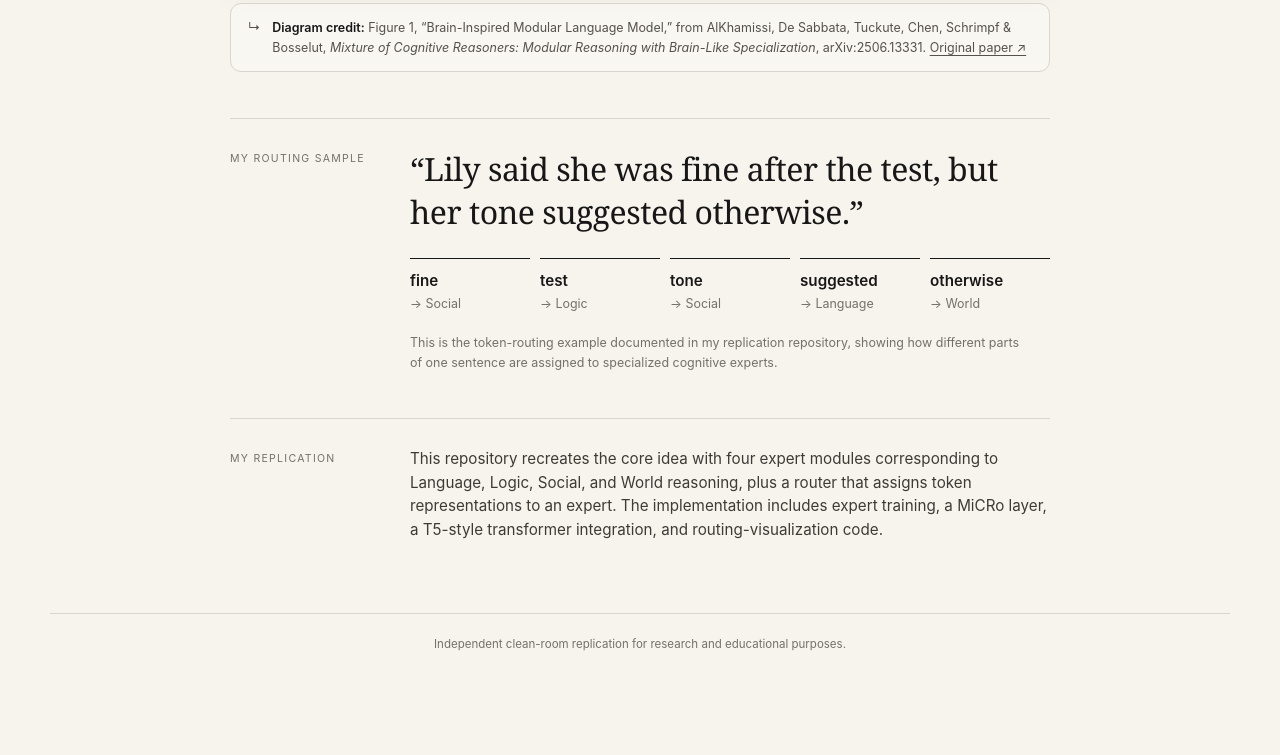
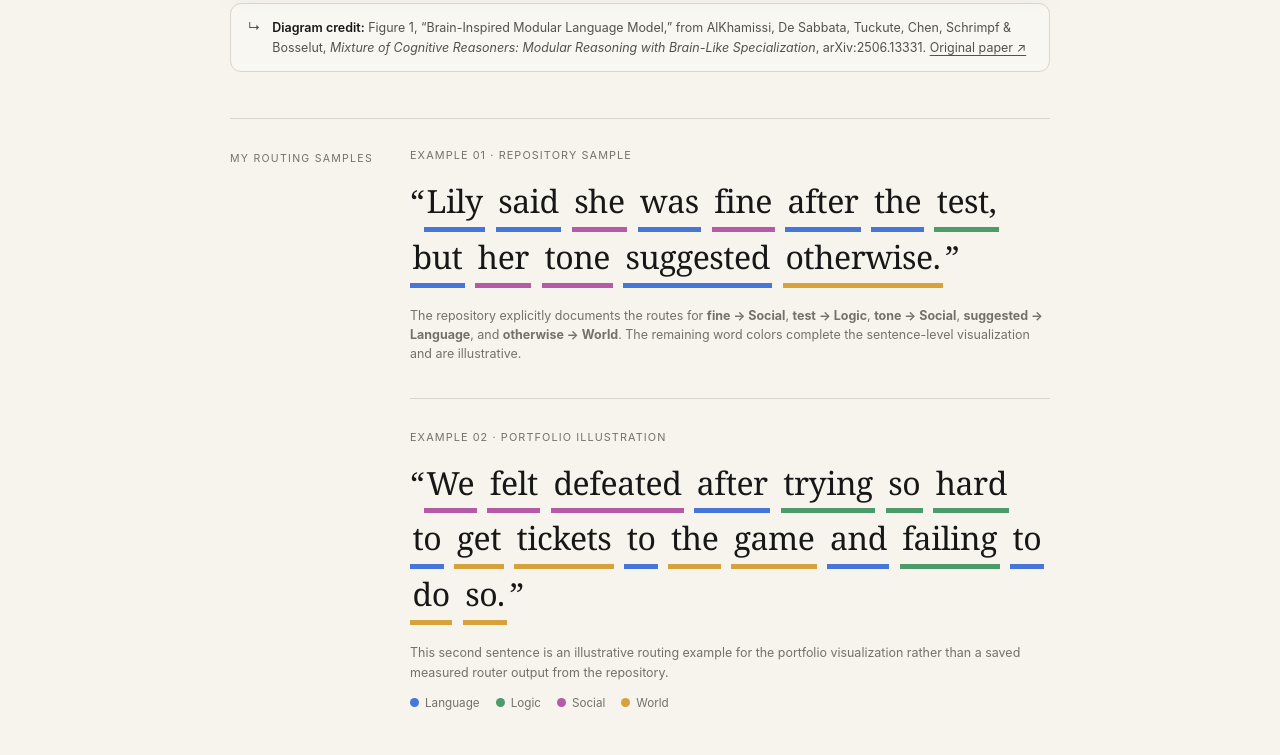
Before and after one commit to ruth1445/microrep, a plain HTML site: page index.html in a window 1280 px wide. Shown: the part 1005-1760 px from the top of the page. Before the commit the page ends 1697 px from the top, so only its background shows below. Drawn offline with Linux system fonts and the light colour scheme.

Commit message:
Add color-coded routing examples to Pages

```diff
--- a/index.html
+++ b/index.html
@@ -5,7 +5,7 @@
 <meta name="viewport" content="width=device-width, initial-scale=1.0">
 <title>MiCRo · Mixture of Cognitive Reasoners</title>
 <style>
-  :root{--paper:#f7f4ed;--ink:#171717;--muted:#74716a;--line:#d9d5cd;--card:#fbfaf6}
+  :root{--paper:#f7f4ed;--ink:#171717;--muted:#74716a;--line:#d9d5cd;--card:#fbfaf6;--language:#4776d9;--logic:#4d9a6a;--social:#b45aa7;--world:#d5a23c}
   *{box-sizing:border-box}
   body{margin:0;background:var(--paper);color:var(--ink);font-family:Inter,-apple-system,BlinkMacSystemFont,"Segoe UI",sans-serif;line-height:1.55}
   a{color:inherit;text-decoration:none}
@@ -28,14 +28,22 @@
   .label{text-transform:uppercase;letter-spacing:.12em;font-size:.66rem;color:var(--muted);padding-top:4px}
   .about p{margin:0;color:#3d3b36;font-size:.95rem}
   .sample-copy{min-width:0}
-  .prompt{font-family:Georgia,"Times New Roman",serif;font-size:clamp(1.35rem,2.7vw,2rem);line-height:1.35;margin:0 0 24px;letter-spacing:-.015em}
-  .routes{display:grid;grid-template-columns:repeat(5,minmax(0,1fr));gap:10px}
-  .route{border-top:1px solid var(--ink);padding-top:10px}
-  .token{font-weight:600;font-size:.95rem;margin-bottom:2px}
-  .expert{color:var(--muted);font-size:.78rem}
-  .sample-note{margin:20px 0 0;color:var(--muted);font-size:.78rem;max-width:620px}
+  .example+.example{margin-top:34px;padding-top:30px;border-top:1px solid var(--line)}
+  .example-kicker{font-size:.68rem;letter-spacing:.1em;text-transform:uppercase;color:var(--muted);margin:0 0 12px}
+  .prompt{font-family:Georgia,"Times New Roman",serif;font-size:clamp(1.35rem,2.7vw,2rem);line-height:1.55;margin:0 0 18px;letter-spacing:-.015em}
+  .word{display:inline-block;padding:0 .08em .04em;border-bottom:5px solid transparent;margin-right:.08em;transition:transform .15s ease}
+  .word:hover{transform:translateY(-2px)}
+  .language{border-color:var(--language)}
+  .logic{border-color:var(--logic)}
+  .social{border-color:var(--social)}
+  .world{border-color:var(--world)}
+  .legend{display:flex;gap:16px;flex-wrap:wrap;margin-top:12px;font-size:.73rem;color:var(--muted)}
+  .legend-item{display:flex;align-items:center;gap:6px}
+  .dot{width:9px;height:9px;border-radius:50%}
+  .dot.language{background:var(--language)}.dot.logic{background:var(--logic)}.dot.social{background:var(--social)}.dot.world{background:var(--world)}
+  .sample-note{margin:16px 0 0;color:var(--muted);font-size:.78rem;max-width:660px}
   footer{border-top:1px solid var(--line);padding:22px 0 38px;color:var(--muted);font-size:.72rem;text-align:center}
-  @media(max-width:700px){.wrap{width:min(100% - 28px,1180px)}nav{height:auto;padding:20px 0;align-items:flex-start}.navlinks{gap:14px;flex-wrap:wrap;justify-content:flex-end}main{padding-top:42px}.figure-frame{padding:8px}.about,.sample{grid-template-columns:1fr;gap:8px}.routes{grid-template-columns:1fr 1fr}.sample{margin-top:38px}}
+  @media(max-width:700px){.wrap{width:min(100% - 28px,1180px)}nav{height:auto;padding:20px 0;align-items:flex-start}.navlinks{gap:14px;flex-wrap:wrap;justify-content:flex-end}main{padding-top:42px}.figure-frame{padding:8px}.about,.sample{grid-template-columns:1fr;gap:8px}.sample{margin-top:38px}}
 </style>
 </head>
 <body>
@@ -43,7 +51,7 @@
   <nav>
     <div class="brand">MiCRo</div>
     <div class="navlinks">
-      <a href="#sample">Sample</a>
+      <a href="#sample">Samples</a>
       <a href="#about">About</a>
       <a href="https://arxiv.org/abs/2506.13331" target="_blank" rel="noopener">Paper ↗</a>
       <a class="repo" href="https://github.com/ruth1445/microrep" target="_blank" rel="noopener">GitHub ↗</a>
@@ -68,17 +76,30 @@
     </div>
 
     <section class="sample" id="sample">
-      <div class="label">My routing sample</div>
+      <div class="label">My routing samples</div>
       <div class="sample-copy">
-        <p class="prompt">“Lily said she was fine after the test, but her tone suggested otherwise.”</p>
-        <div class="routes" aria-label="Sample token-to-expert assignments from the replication README">
-          <div class="route"><div class="token">fine</div><div class="expert">→ Social</div></div>
-          <div class="route"><div class="token">test</div><div class="expert">→ Logic</div></div>
-          <div class="route"><div class="token">tone</div><div class="expert">→ Social</div></div>
-          <div class="route"><div class="token">suggested</div><div class="expert">→ Language</div></div>
-          <div class="route"><div class="token">otherwise</div><div class="expert">→ World</div></div>
+        <div class="example">
+          <p class="example-kicker">Example 01 · repository sample</p>
+          <p class="prompt">
+            “<span class="word language">Lily</span> <span class="word language">said</span> <span class="word social">she</span> <span class="word language">was</span> <span class="word social">fine</span> <span class="word language">after</span> <span class="word language">the</span> <span class="word logic">test,</span> <span class="word language">but</span> <span class="word social">her</span> <span class="word social">tone</span> <span class="word language">suggested</span> <span class="word world">otherwise.</span>”
+          </p>
+          <p class="sample-note">The repository explicitly documents the routes for <strong>fine → Social</strong>, <strong>test → Logic</strong>, <strong>tone → Social</strong>, <strong>suggested → Language</strong>, and <strong>otherwise → World</strong>. The remaining word colors complete the sentence-level visualization and are illustrative.</p>
         </div>
-        <p class="sample-note">This is the token-routing example documented in my replication repository, showing how different parts of one sentence are assigned to specialized cognitive experts.</p>
+
+        <div class="example">
+          <p class="example-kicker">Example 02 · portfolio illustration</p>
+          <p class="prompt">
+            “<span class="word social">We</span> <span class="word social">felt</span> <span class="word social">defeated</span> <span class="word language">after</span> <span class="word logic">trying</span> <span class="word logic">so</span> <span class="word logic">hard</span> <span class="word language">to</span> <span class="word world">get</span> <span class="word world">tickets</span> <span class="word language">to</span> <span class="word world">the</span> <span class="word world">game</span> <span class="word language">and</span> <span class="word logic">failing</span> <span class="word language">to</span> <span class="word world">do</span> <span class="word world">so.</span>”
+          </p>
+          <p class="sample-note">This second sentence is an illustrative routing example for the portfolio visualization rather than a saved measured router output from the repository.</p>
+        </div>
+
+        <div class="legend" aria-label="Expert color legend">
+          <div class="legend-item"><span class="dot language"></span>Language</div>
+          <div class="legend-item"><span class="dot logic"></span>Logic</div>
+          <div class="legend-item"><span class="dot social"></span>Social</div>
+          <div class="legend-item"><span class="dot world"></span>World</div>
+        </div>
       </div>
     </section>
 
```
